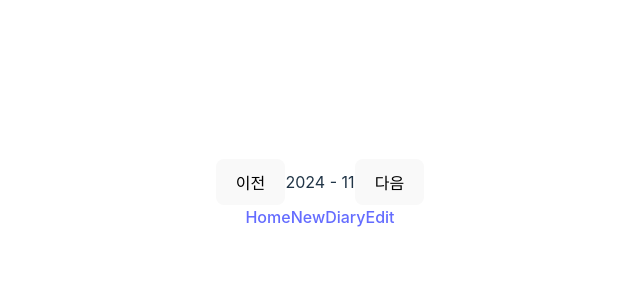
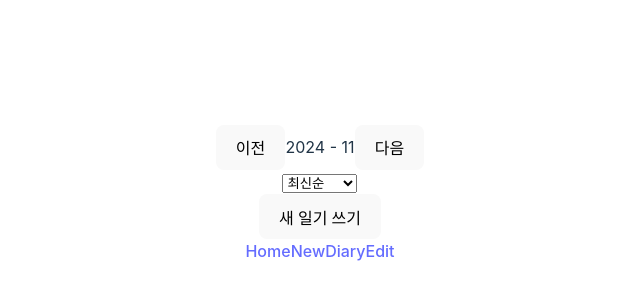
Before and after one commit to kbo831/reactStudy, a React (Vite) app in the folder reactStudy01/pro04/: page / in a window 1280 px wide. Shown: the part 206-506 px from the top of the page, without its empty margins (320-960 px from the left). Built offline with nearby package versions, Linux system fonts and the light colour scheme.

Commit message:
정렬, 생성 페이지 이동추가

```diff
--- /dev/null
+++ b/reactStudy01/pro04/src/pages/DiaryList.jsx
@@ -0,0 +1,79 @@
+
+import Button from '@pages/button';
+import { useEffect, useState } from 'react';
+import { useNavigate } from 'react-router-dom';
+
+
+//재생설할 필요 없으면 컴포넌트 밖에 선언
+const sortOptionList = [
+    {value:"latest", name:"최신순"},
+    {value:"oldest", name:"오래된 순"},
+];
+
+const DiaryList = ({data}) =>{
+    console.log("diary data" , data);
+
+    //사용자가 선택한 값을 저장하기 위해 State 생성하기
+    const [sortType, setSortType] = useState("latest");
+
+    const onChangeSortType=(e)=>{
+        setSortType(e.target.value);
+    }
+
+    //일기 생성페이지로 이동하기위한 navigate생성
+    const navigate = useNavigate();
+    //버튼에 적용할 onCLick 이벤트 생성
+    const conClickNew=()=> {
+        navigate("/new");
+    }
+
+    //최신순을 기준으로 sorted 된 데이터 상태관리
+    const [sortedData, setSortedData] = useState([]);
+    useEffect(()=>{
+        //sortType에 따른 정렬
+        const compare=(a,b) => {
+            if(sortType === "latest"){
+                return Number(b.date) -  Number(a.date); // 양수 1 반환 , latest
+            }else{
+                return Number(a.date) -  Number(b.date); // 음수 -1반환 ,oldest
+            }
+        }
+
+        /*
+        const copyList = data 로 선언하면 참조하는 주소값이 동일해서 원본 데이터에 영향을 줌
+        원본 데이터를 보호하고 불변성을 유지하며, 데이터 무결성을 보장하기 위해 배열 복사해서 사용
+        리액트와 같은 상태 기반 프레임워크에서 원본 데이터를 직접 수정하면 상태 관리가 깨질 수 있음 깊은 복사를 통해 원본 데이터를 보호
+
+        JSON.stringify(data) : 배열 data를 문자열로 직렬화하여 원본 데이터의 구조를 단일 문자열로 만듦
+        JSON.parse(JSON.stringify(data)) : 직렬화되어 단일구조문자열로 변환된 데이터를 다시 배열로 파싱해서 복사
+        */
+
+        const copyList = JSON.parse(JSON.stringify(data));
+        copyList.sort(compare);  // 복사한 배열 sortType에 따라 정렬
+        setSortedData(copyList); // 정렬된 데이터 sortedData로 반환
+
+    },[data,sortType]); // 의존성 배열에는 변화가 감지되는 기준의 배열을 입력
+
+    return (
+            <div className="DiaryList">
+                <div className="listWrap">
+                    <div className="left">
+                        <select name="" id="" value={sortType} onChange={onChangeSortType}>
+                            {sortOptionList.map((item,index)=>(
+                                <option key={index} value={item.value}>{item.name}</option>
+                                )
+                            )}
+
+                        </select>
+                    </div>
+                    <div className="right">
+                        <Button type={"positive"} text={"새 일기 쓰기"} onClick={conClickNew}></Button>
+                    </div>
+                </div>
+
+
+            </div>
+    );
+}
+
+export default DiaryList;
--- a/reactStudy01/pro04/src/pages/Home.jsx
+++ b/reactStudy01/pro04/src/pages/Home.jsx
@@ -4,6 +4,7 @@ import Button from '@pages/button';
 import { useContext, useEffect, useState } from "react";
 import { DiaryStateContext } from './../App';
 import { getMonthRangeByDate } from '../utils/getMonthRangeByDate';
+import DiaryList from './DiaryList';
 
 
 const Home = () =>{
@@ -51,7 +52,9 @@ const Home = () =>{
     return(
         <>
             <Header leftChild={<Button type={"default"} text={"이전"} onClick={onDecreaseMonth}/>} headerTitle={headerTitle} rightChild={<Button text={"다음"} onClick={onIncreaseMonth}/>}/>
-
+            <div>
+            <DiaryList data={filteredData}></DiaryList>
+            </div>
 
         </>
     );
```
